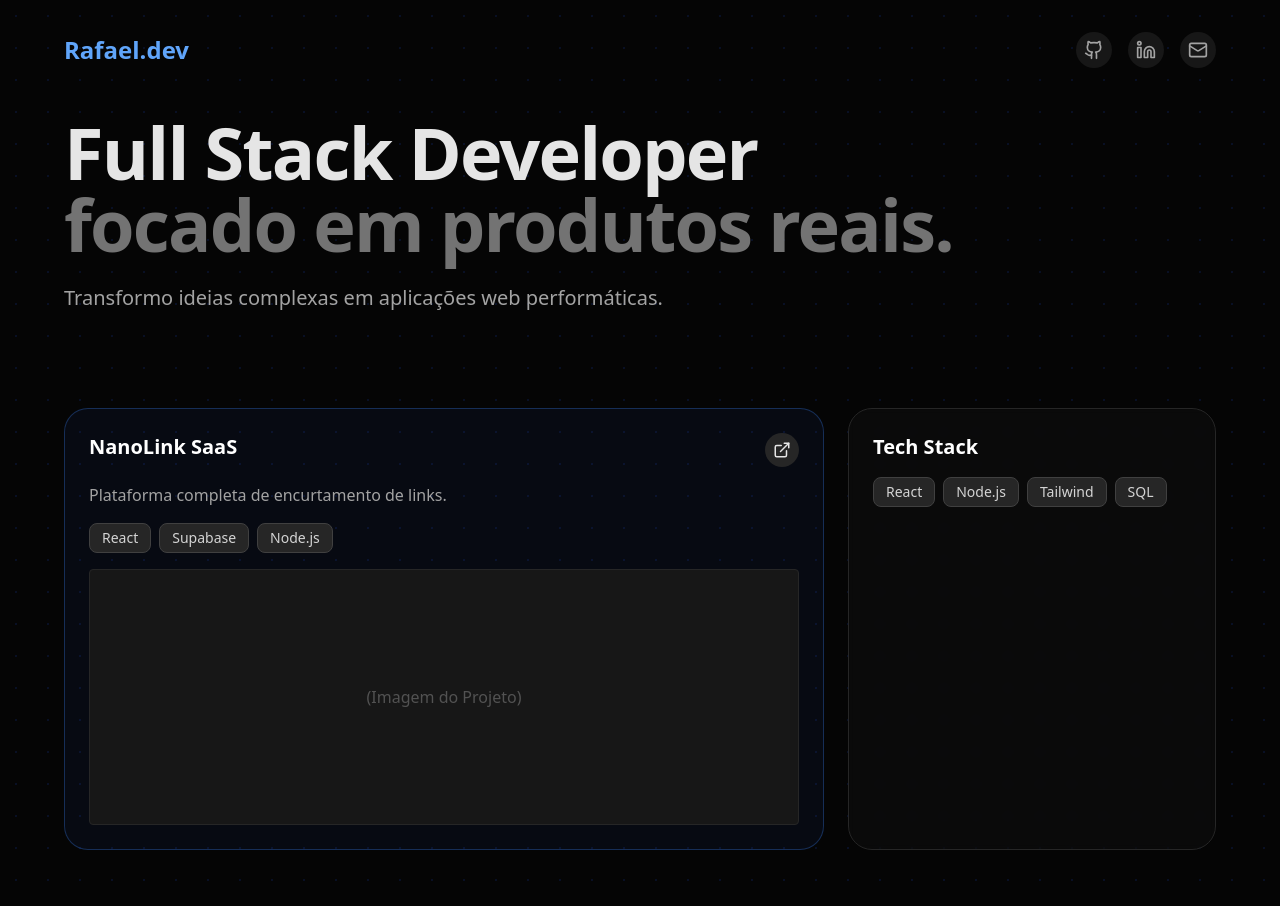
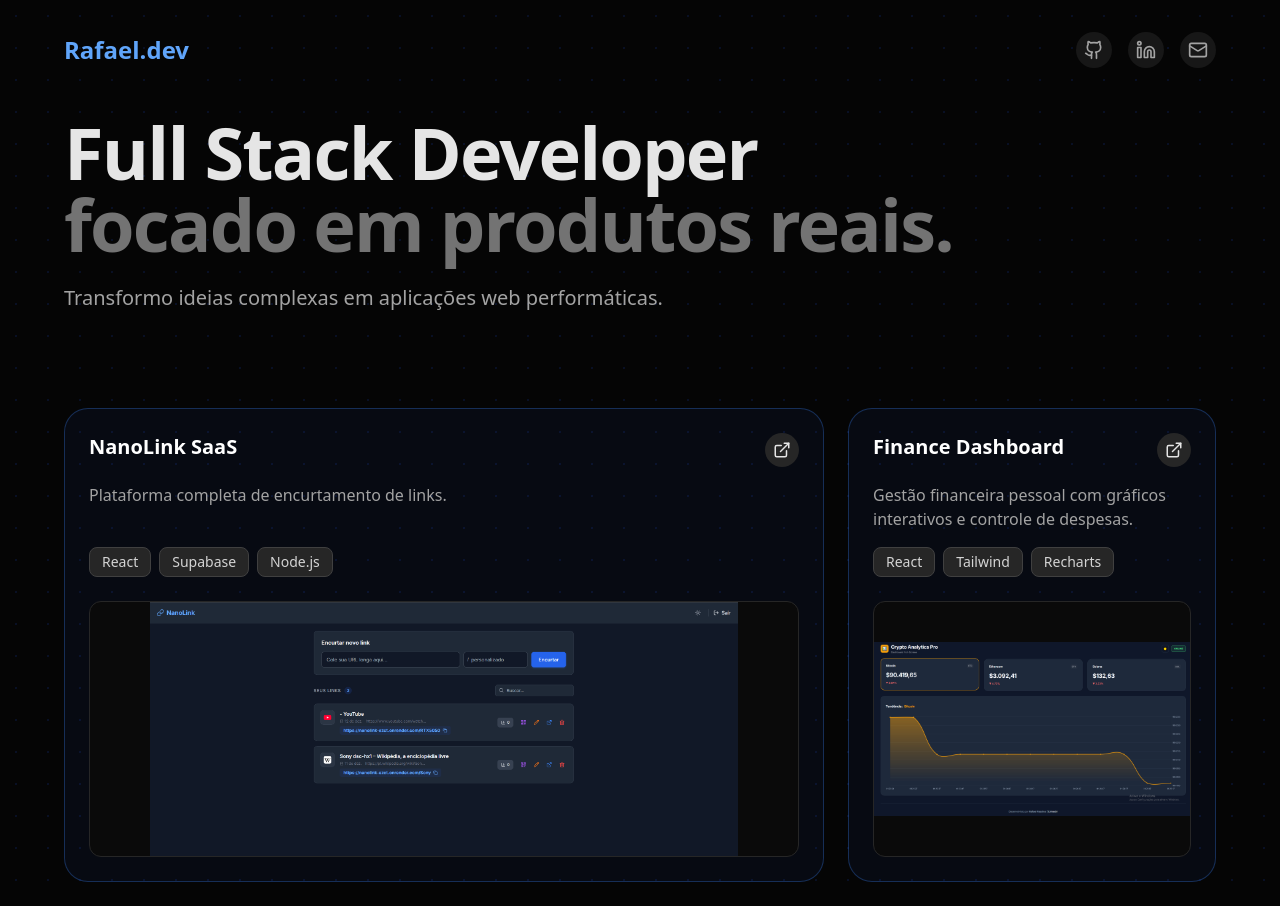
Before and after one commit to FassinaRafael/portfolio-Rafael, a React (Vite) app: page / in a window 1280 px wide. Shown: the top 906 px of the page. Built offline with nearby package versions, Linux system fonts and the light colour scheme.

Commit message:
feat: add finance project

```diff
--- a/index.html
+++ b/index.html
@@ -19,7 +19,10 @@
     <meta name="author" content="Rafael" />
 
     <meta property="og:type" content="website" />
-    <meta property="og:url" content="https://seusite.vercel.app/" />
+    <meta
+      property="og:url"
+      content="https://portfolio-rafael-gray.vercel.app/"
+    />
     <meta property="og:title" content="Rafael | Full Stack Developer" />
     <meta
       property="og:description"
@@ -30,7 +33,10 @@
       content="https://seusite.vercel.app/og-image.png"
     />
     <meta property="twitter:card" content="summary_large_image" />
-    <meta property="twitter:url" content="https://seusite.vercel.app/" />
+    <meta
+      property="twitter:url"
+      content="https://portfolio-rafael-gray.vercel.app/"
+    />
     <meta property="twitter:title" content="Rafael | Full Stack Developer" />
     <meta
       property="twitter:description"
--- a/src/components/Footer.jsx
+++ b/src/components/Footer.jsx
@@ -22,7 +22,7 @@ export default function Footer() {
         {/* Lado Direito: Chamada para Ação + Links */}
         <div className="flex flex-col items-center md:items-end gap-4">
           <a
-            href="mailto:seuemail@exemplo.com"
+            href="mailto:fassinarafael1105@gmail.com"
             className="text-neutral-200 hover:text-blue-400 transition-colors font-medium flex items-center gap-2"
           >
             <Mail size={18} />
@@ -30,8 +30,14 @@ export default function Footer() {
           </a>
 
           <div className="flex gap-4">
-            <SocialLink href="#" icon={<Github size={18} />} />
-            <SocialLink href="#" icon={<Linkedin size={18} />} />
+            <SocialLink
+              href="https://github.com/FassinaRafael"
+              icon={<Github size={18} />}
+            />
+            <SocialLink
+              href="https://www.linkedin.com/in/rafael-fassina-285316302/"
+              icon={<Linkedin size={18} />}
+            />
           </div>
         </div>
       </motion.div>
--- a/src/components/Header.jsx
+++ b/src/components/Header.jsx
@@ -12,9 +12,18 @@ export default function Header() {
     >
       <h1 className="text-2xl font-bold text-blue-400">Rafael.dev</h1>
       <div className="flex gap-4">
-        <SocialLink href="#" icon={<Github size={20} />} />
-        <SocialLink href="#" icon={<Linkedin size={20} />} />
-        <SocialLink href="#" icon={<Mail size={20} />} />
+        <SocialLink
+          href="https://github.com/FassinaRafael"
+          icon={<Github size={20} />}
+        />
+        <SocialLink
+          href="https://www.linkedin.com/in/rafael-fassina-285316302/"
+          icon={<Linkedin size={20} />}
+        />
+        <SocialLink
+          href="mailto:fassinarafael1105@gmail.com"
+          icon={<Mail size={20} />}
+        />
       </div>
     </motion.header>
   );
--- a/src/components/ProjectCard.jsx
+++ b/src/components/ProjectCard.jsx
@@ -8,17 +8,18 @@ export default function ProjectCard({
   tags,
   link,
   className = "",
-  index, // Nova prop para controlar o tempo de animação
+  index,
+  imgUrl,
 }) {
   return (
     <motion.div
       // Animação de Entrada
       initial={{ opacity: 0, y: 50 }}
       animate={{ opacity: 1, y: 0 }}
-      transition={{ duration: 0.5, delay: index * 0.1 + 0.5 }} // Delay progressivo + offset inicial
-      // Animação de Interação (Hover)
+      transition={{ duration: 0.5, delay: index * 0.1 + 0.5 }}
+      // Animação de Interação
       whileHover={{ y: -10, scale: 1.02 }}
-      className={`p-6 rounded-3xl border border-blue-500/30 bg-blue-900/10 ${className}`}
+      className={`p-6 rounded-3xl border border-blue-500/30 bg-blue-900/10 ${className} flex flex-col`}
     >
       <div className="flex justify-between items-start mb-4">
         <h3 className="text-xl font-bold text-white">{title}</h3>
@@ -34,16 +35,27 @@ export default function ProjectCard({
         )}
       </div>
 
-      <p className="text-neutral-400 mb-4">{description}</p>
+      <p className="text-neutral-400 mb-4 flex-grow">{description}</p>
 
-      <div className="flex flex-wrap gap-2 mb-4">
+      <div className="flex flex-wrap gap-2 mb-6">
         {tags.map((tag) => (
           <TechBadge key={tag} name={tag} />
         ))}
       </div>
 
-      <div className="h-64 bg-neutral-900 rounded border border-neutral-800 flex items-center justify-center text-neutral-600">
-        (Imagem do Projeto)
+      {/* Container da Imagem */}
+      <div className="rounded-xl overflow-hidden border border-neutral-800 bg-neutral-950 h-64 flex items-center justify-center">
+        {imgUrl ? (
+          <img
+            src={imgUrl}
+            alt={`Imagem do projeto ${title}`}
+            className="w-full h-full max-h-64 object-contain hover:scale-105 transition-transform duration-500"
+          />
+        ) : (
+          <div className="text-neutral-600 font-medium">
+            (Imagem do Projeto)
+          </div>
+        )}
       </div>
     </motion.div>
   );
--- a/src/data/projects.js
+++ b/src/data/projects.js
@@ -6,6 +6,16 @@ export const projects = [
     tags: ["React", "Supabase", "Node.js"],
     link: "https://nano-link-iota.vercel.app",
     className: "md:col-span-2", // Controle de tamanho no grid
+    imgUrl: "/nanolink.png",
   },
-  // Você pode adicionar mais projetos aqui no futuro
+  {
+    id: 2,
+    title: "Finance Dashboard",
+    description:
+      "Gestão financeira pessoal com gráficos interativos e controle de despesas.",
+    tags: ["React", "Tailwind", "Recharts"],
+    link: "https://financial-dashboard-blue-three.vercel.app/",
+    className: "md:col-span-1", // Ocupa 1 coluna (card menor)
+    imgUrl: "/finance.png",
+  },
 ];
```
Also changed, not shown: public/finance.png (added), public/nanolink.png (added).
